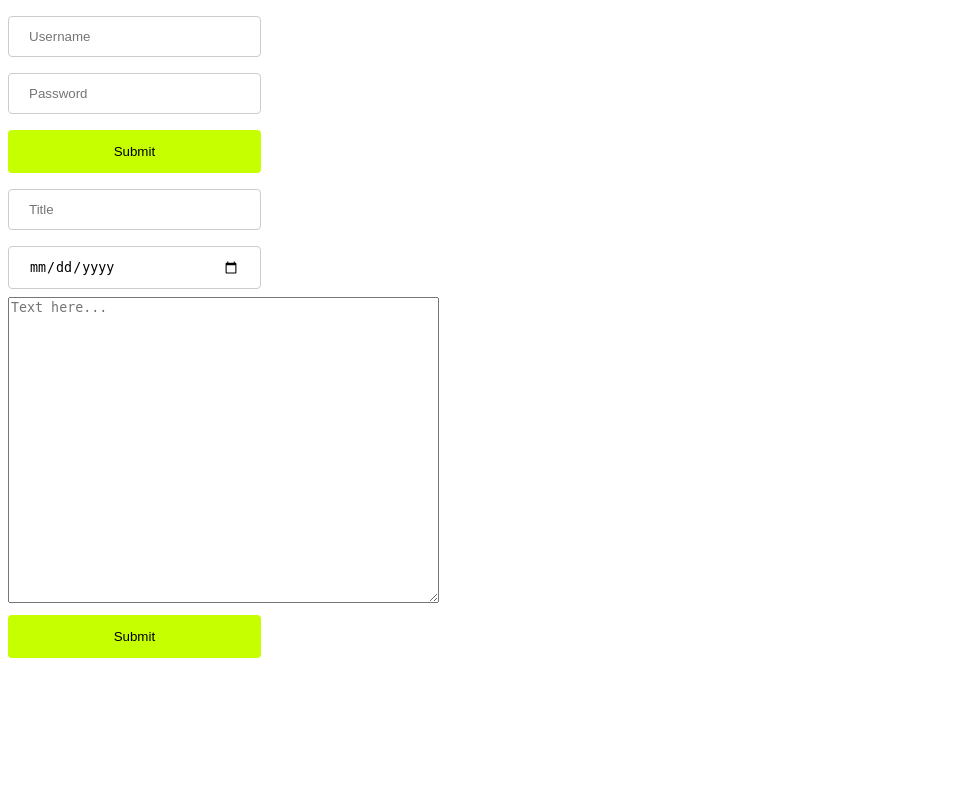
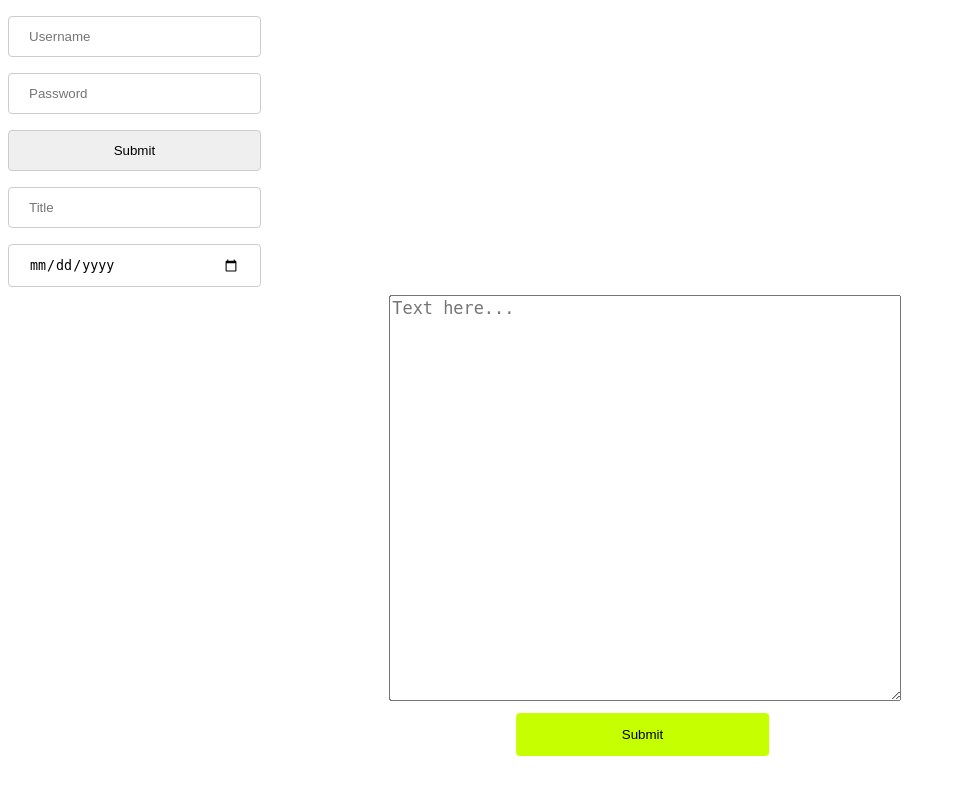
Before and after one commit to TerRriN/Eccron, a PHP site: page / in a window 1280 px wide. Shown: the whole page, without its empty margins (0-956 px from the left). Run offline with PHP 8.4, Linux system fonts and the light colour scheme; data that the repository does not hold is empty.

Commit message:
Some new css

```diff
--- a/css/index-sass.css
+++ b/css/index-sass.css
@@ -15,13 +15,12 @@ h1 {
 h2 {
   font-size: 0.875em;
   opacity: 0.6;
-  float: right;
   margin-right: 1%;
 }
 
 h3 {
   font-size: 1.1em;
-  white-space: pre;
+  white-space: pre-wrap;
 }
 
 h4 {
@@ -75,12 +74,22 @@ input[type=text], select {
   margin-left: 1%;
 }
 
+textarea {
+  margin-left: 50%;
+  transform: translateX(-49%);
+  white-space: pre;
+  font-size: 1.3em;
+  width: 40%;
+  height: 50vh;
+}
+
 .create-submit {
+  margin-left: 50%;
+  transform: translateX(-49%);
   width: 20%;
   background-color: #c6ff00;
   color: black;
   padding: 14px 20px;
-  margin: 8px 0;
   border: none;
   border-radius: 4px;
   cursor: pointer;
@@ -90,8 +99,4 @@ input[type=text], select {
   background-color: #90cc00;
 }
 
-textarea {
-  white-space: pre;
-}
-
 /*# sourceMappingURL=index-sass.css.map */
--- a/index.php
+++ b/index.php
@@ -68,14 +68,14 @@
     <form action="" method="post">
         <input name="username" placeholder="Username"> </br>
         <input name="password" placeholder="Password"> </br>
-        <input class="create-submit" type="submit" value="Submit">
+        <input type="submit" value="Submit">
     </form>
 
     <div class="create">
         <form action="" method="post">
             <input name="title" placeholder="Title"> </br>
             <input name="datepost" type="date"> </br>
-            <textarea rows="20" cols="51" name="content" placeholder="Text here..."></textarea> </br>
+            <textarea name="content" placeholder="Text here..."></textarea> </br>
             <input class="create-submit" type="submit" value="Submit">
         </form>
     </div>
```
Also changed, not shown: css/index.scss (+11 -6 lines), 7 other files.
